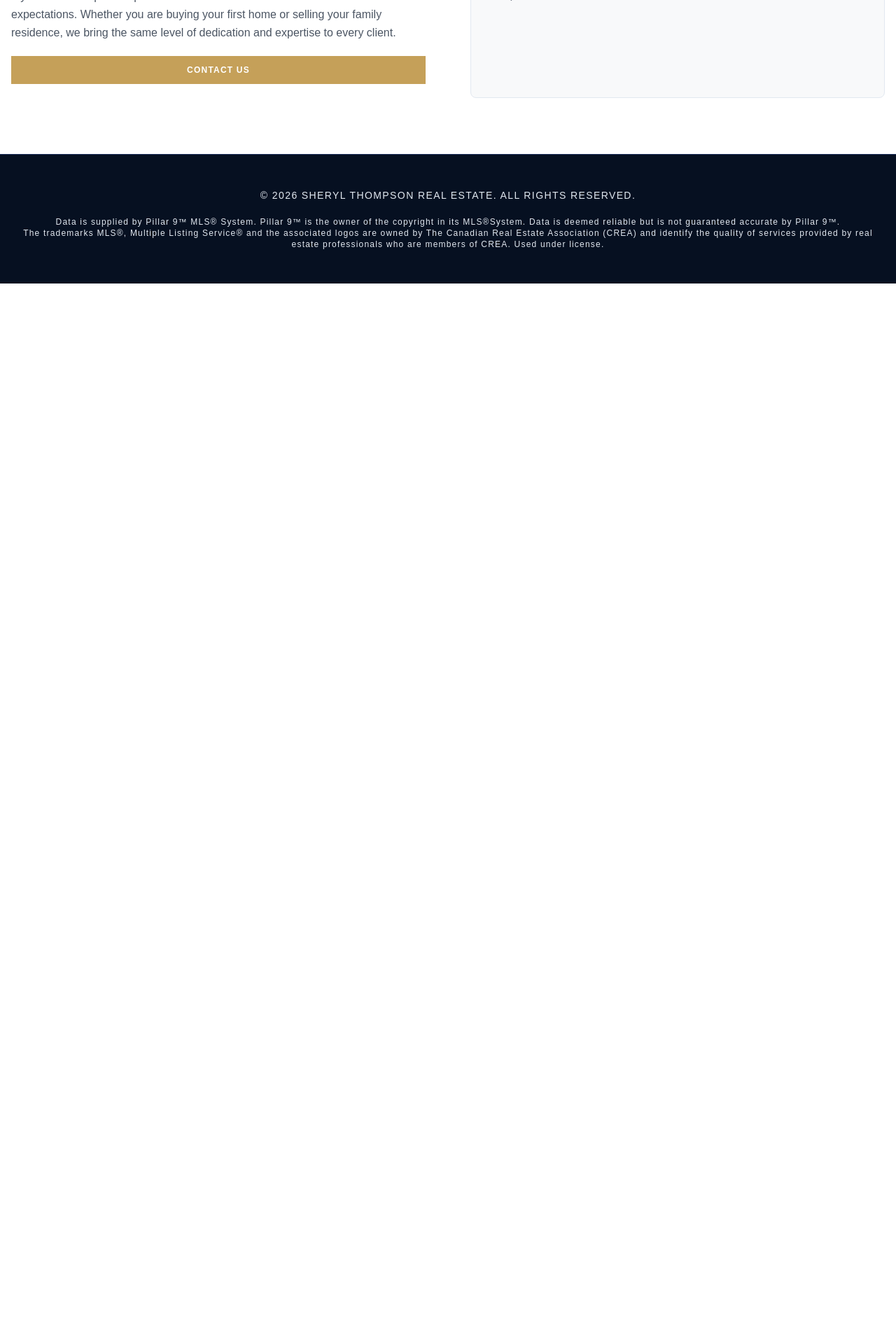
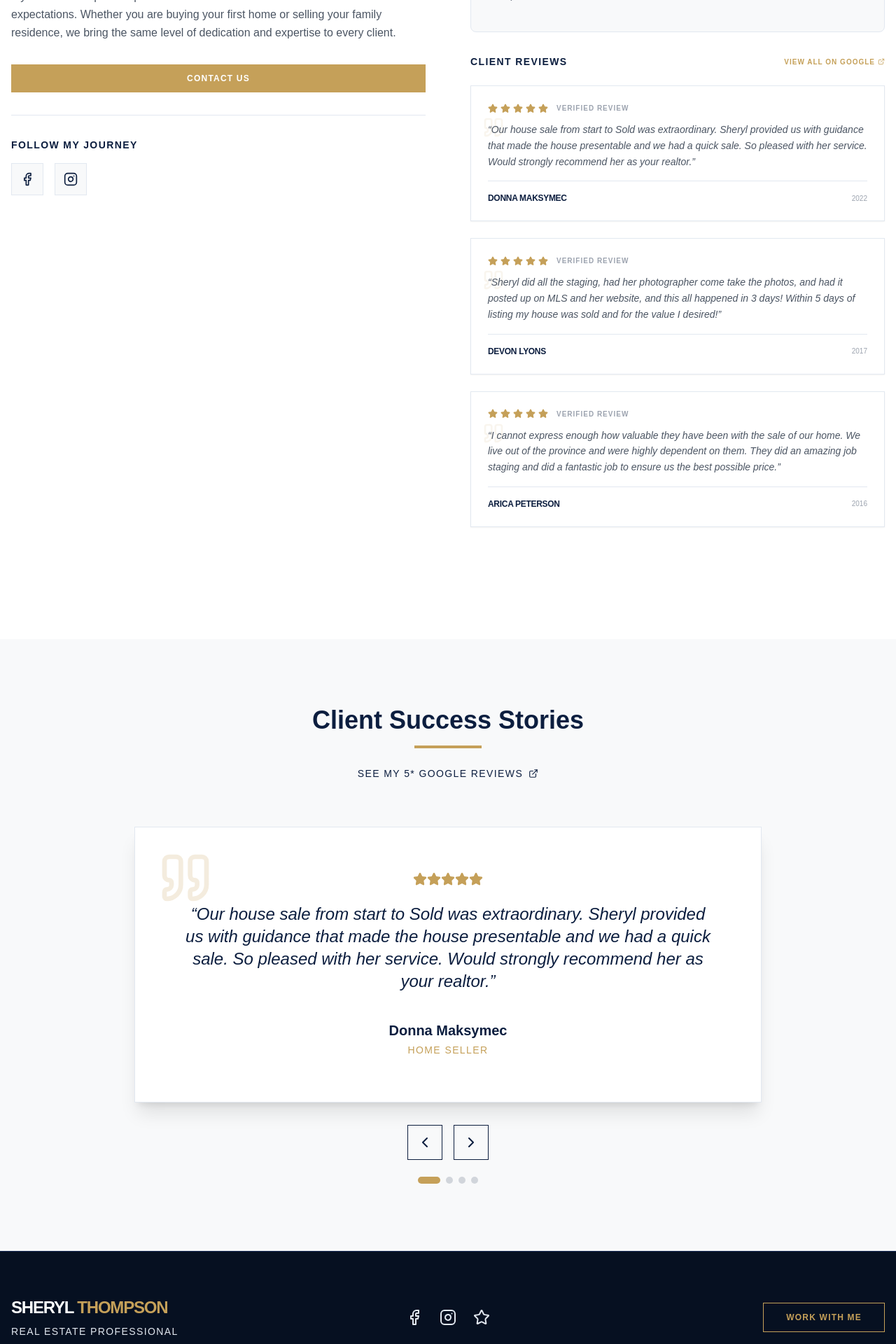
Before and after one commit to mhughes2012/real-estate, a Next.js app: page /about in a window 1280 px wide. Shown: the part 400-2320 px from the top of the page at 70% size. Before the commit the page ends 805 px from the top, so only its background shows below. Built offline with nearby package versions, Linux system fonts and the light colour scheme.

Commit message:
google reviews implemented socials implemented

```diff
--- a/package.json
+++ b/package.json
@@ -26,5 +26,11 @@
     "postcss": "^8",
     "tailwindcss": "^3.4.1",
     "typescript": "^5"
+  },
+  "allowScripts": {
+    "fsevents@2.3.3": true,
+    "sharp@0.34.5": true,
+    "sharp@0.35.3": true,
+    "unrs-resolver@1.11.1": true
   }
 }
--- a/src/app/about/page.tsx
+++ b/src/app/about/page.tsx
@@ -1,6 +1,9 @@
 import { Navbar } from '@/components/organisms/Navbar';
 import { Footer } from '@/components/organisms/Footer';
+import { TestimonialSlider } from '@/components/organisms/TestimonialSlider';
+import { GoogleReviews } from '@/components/organisms/GoogleReviews';
 import Link from "next/link";
+import { Facebook, Instagram } from '@/components/atoms/SocialIcons';
 
 export default function AboutPage() {
   return (
@@ -9,24 +12,57 @@ export default function AboutPage() {
       <div className="pt-32 pb-20 max-w-7xl mx-auto px-4">
         <h1 className="text-5xl font-bold text-navy mb-8 uppercase tracking-tighter">About <span className="text-gold">Sheryl Thompson</span></h1>
         <div className="w-24 h-1 bg-gold mb-12" />
-        <div className="grid grid-cols-1 md:grid-cols-2 gap-16">
+        <div className="grid grid-cols-1 md:grid-cols-2 gap-16 mb-20">
           <div className="prose prose-navy max-w-none">
             <p className="text-xl text-gray-600 leading-relaxed mb-6">
               With over 25 years of experience in the real estate market, Sheryl Thompson has built a reputation for excellence, integrity, and proven results.
             </p>
-            <p className="text-gray-600 leading-relaxed">
+            <p className="text-gray-600 leading-relaxed mb-8">
               My mission is to provide personalized real estate services that exceed expectations. Whether you are buying your first home or selling your family residence, we bring the same level of dedication and expertise to every client.
             </p>
-            <Link href="/contact" className="block w-full text-center bg-gold text-white py-3 my-5 font-bold uppercase tracking-widest text-xs hover:bg-gold-dark transition-colors">
-              Contact us
-            </Link>
+
+            <div className="flex flex-col sm:flex-row gap-4 mb-8">
+              <Link href="/contact" className="flex-1 text-center bg-gold text-white py-3 font-bold uppercase tracking-widest text-xs hover:bg-gold-dark transition-colors">
+                Contact us
+              </Link>
+            </div>
+
+            <div className="border-t border-white-muted pt-8">
+              <h3 className="text-navy font-bold uppercase text-sm tracking-widest mb-4">Follow My Journey</h3>
+              <div className="flex gap-4">
+                <a
+                  href="https://www.facebook.com/sherylhompson"
+                  target="_blank"
+                  rel="noopener noreferrer"
+                  className="p-3 bg-white-clean border border-white-muted text-navy hover:text-gold hover:border-gold transition-all"
+                  aria-label="Facebook"
+                >
+                  <Facebook size={20} />
+                </a>
+                <a
+                  href="https://www.instagram.com/homescalgary/"
+                  target="_blank"
+                  rel="noopener noreferrer"
+                  className="p-3 bg-white-clean border border-white-muted text-navy hover:text-gold hover:border-gold transition-all"
+                  aria-label="Instagram"
+                >
+                  <Instagram size={20} />
+                </a>
+              </div>
+            </div>
           </div>
-          <div className="bg-white-clean p-10 border border-white-muted rounded-lg">
-            <h2 className="text-2xl font-bold text-navy mb-6 uppercase tracking-tight">Our Philosophy</h2>
-            <p className="text-gray-500 italic">&#34;Exceptional service isn&#39;t defined by a price point—it&#39;s about the experience.&#34;</p>
+          <div className="flex flex-col gap-8 h-fit">
+            <div className="bg-white-clean p-10 border border-white-muted rounded-lg">
+              <h2 className="text-2xl font-bold text-navy mb-6 uppercase tracking-tight">Our Philosophy</h2>
+              <p className="text-gray-500 italic">&#34;Exceptional service isn&#39;t defined by a price point—it&#39;s about the experience.&#34;</p>
+            </div>
+            <GoogleReviews />
           </div>
         </div>
       </div>
+
+      <TestimonialSlider />
+
       <Footer />
     </main>
   );
--- /dev/null
+++ b/src/components/atoms/SocialIcons.tsx
@@ -0,0 +1,42 @@
+import React from 'react';
+
+interface IconProps {
+  size?: number;
+  className?: string;
+}
+
+export const Facebook = ({ size = 24, className = "" }: IconProps) => (
+  <svg
+    xmlns="http://www.w3.org/2000/svg"
+    width={size}
+    height={size}
+    viewBox="0 0 24 24"
+    fill="none"
+    stroke="currentColor"
+    strokeWidth="2"
+    strokeLinecap="round"
+    strokeLinejoin="round"
+    className={className}
+  >
+    <path d="M18 2h-3a5 5 0 0 0-5 5v3H7v4h3v8h4v-8h3l1-4h-4V7a1 1 0 0 1 1-1h3z" />
+  </svg>
+);
+
+export const Instagram = ({ size = 24, className = "" }: IconProps) => (
+  <svg
+    xmlns="http://www.w3.org/2000/svg"
+    width={size}
+    height={size}
+    viewBox="0 0 24 24"
+    fill="none"
+    stroke="currentColor"
+    strokeWidth="2"
+    strokeLinecap="round"
+    strokeLinejoin="round"
+    className={className}
+  >
+    <rect width="20" height="20" x="2" y="2" rx="5" ry="5" />
+    <path d="M16 11.37A4 4 0 1 1 12.63 8 4 4 0 0 1 16 11.37z" />
+    <line x1="17.5" x2="17.51" y1="6.5" y2="6.5" />
+  </svg>
+);
--- /dev/null
+++ b/src/components/molecules/GoogleReviewCard.tsx
@@ -0,0 +1,33 @@
+import React from 'react';
+import { Star, Quote } from 'lucide-react';
+
+interface GoogleReviewCardProps {
+  name: string;
+  content: string;
+  date?: string;
+}
+
+export const GoogleReviewCard = ({ name, content, date }: GoogleReviewCardProps) => {
+  return (
+    <div className="bg-white p-6 border border-white-muted shadow-sm hover:shadow-md transition-shadow">
+      <div className="flex items-center gap-1 mb-3">
+        {[...Array(5)].map((_, i) => (
+          <Star key={i} size={14} className="text-gold fill-gold" />
+        ))}
+        <span className="ml-2 text-[10px] text-gray-400 font-bold uppercase tracking-widest">Verified Review</span>
+      </div>
+
+      <div className="relative">
+        <Quote className="text-gold/10 absolute -top-2 -left-2" size={32} />
+        <p className="text-sm text-gray-600 leading-relaxed mb-4 relative z-10 italic">
+          &ldquo;{content}&rdquo;
+        </p>
+      </div>
+
+      <div className="flex justify-between items-center border-t border-white-muted pt-4">
+        <span className="font-bold text-navy text-xs uppercase tracking-tight">{name}</span>
+        {date && <span className="text-[10px] text-gray-400">{date}</span>}
+      </div>
+    </div>
+  );
+};
--- a/src/components/organisms/Footer.tsx
+++ b/src/components/organisms/Footer.tsx
@@ -1,6 +1,8 @@
 'use client';
 
 import React, { useState, useEffect } from 'react';
+import { Star } from 'lucide-react';
+import { Facebook, Instagram } from '@/components/atoms/SocialIcons';
 
 export const Footer = () => {
   const [currentYear, setCurrentYear] = useState(2026);
@@ -10,17 +12,74 @@ export const Footer = () => {
   }, []);
 
   return (
-    <footer className="bg-navy-dark text-white py-12 border-t border-navy-light mt-auto">
-      <div className="container mx-auto px-4 text-center">
-        <p className="text-white-muted text-sm tracking-widest uppercase">
+    <footer className="bg-navy-dark text-white py-16 border-t border-navy-light mt-auto">
+      <div className="container mx-auto px-4">
+        <div className="grid grid-cols-1 md:grid-cols-3 gap-12 mb-12 items-center text-center md:text-left">
+          {/* Logo/Name */}
+          <div>
+            <div className="text-2xl font-bold tracking-tighter uppercase mb-2">
+              Sheryl <span className="text-gold">Thompson</span>
+            </div>
+            <p className="text-white-muted text-sm uppercase tracking-widest">
+              Real Estate Professional
+            </p>
+          </div>
+
+          {/* Social Links */}
+          <div className="flex justify-center gap-6">
+            <a
+              href="https://www.facebook.com/sherylhompson"
+              target="_blank"
+              rel="noopener noreferrer"
+              className="text-white-muted hover:text-gold transition-colors"
+              aria-label="Facebook"
+            >
+              <Facebook size={24} />
+            </a>
+            <a
+              href="https://www.instagram.com/homescalgary/"
+              target="_blank"
+              rel="noopener noreferrer"
+              className="text-white-muted hover:text-gold transition-colors"
+              aria-label="Instagram"
+            >
+              <Instagram size={24} />
+            </a>
+            <a
+              href="https://www.google.com/search?q=sheryl+thompson+realtor+calgary&oq=sheryl+thompson+realtor+calgary&gs_lcrp=EgZjaHJvbWUyBggAEEUYOTIGCAEQRRg8MgYIAhBFGDzSAQc3MjNqMGo0qAIAsAIB&sourceid=chrome&ie=UTF-8&zx=1781557320885#lrd=0x53716f2e94674701:0x4947ef12fe369366,1,,,,"
+              target="_blank"
+              rel="noopener noreferrer"
+              className="text-white-muted hover:text-gold transition-colors"
+              aria-label="Google Reviews"
+            >
+              <Star size={24} />
+            </a>
+          </div>
+
+          {/* Contact CTA */}
+          <div className="text-center md:text-right">
+            <a
+              href="/contact"
+              className="inline-block border border-gold text-gold hover:bg-gold hover:text-white px-8 py-3 text-xs font-bold uppercase tracking-widest transition-all"
+            >
+              Work With Me
+            </a>
+          </div>
+        </div>
+
+        <div className="border-t border-navy-light pt-12 text-center">
+          <p className="text-white-muted text-xs tracking-widest uppercase mb-6">
             © {currentYear} Sheryl Thompson Real Estate. All rights reserved.
           </p>
-        <p className="text-white-muted text-xs tracking-widest pt-5">
+          <div className="space-y-4 max-w-4xl mx-auto">
+            <p className="text-white-muted text-[10px] leading-relaxed tracking-wider opacity-60">
               Data is supplied by Pillar 9™ MLS® System. Pillar 9™ is the owner of the copyright in its MLS®System. Data is deemed reliable but is not guaranteed accurate by Pillar 9™.
             </p>
-        <p className="text-white-muted text-xs tracking-widest">
+            <p className="text-white-muted text-[10px] leading-relaxed tracking-wider opacity-60">
               The trademarks MLS®, Multiple Listing Service® and the associated logos are owned by The Canadian Real Estate Association (CREA) and identify the quality of services provided by real estate professionals who are members of CREA. Used under license.
             </p>
+          </div>
+        </div>
       </div>
     </footer>
   );
--- /dev/null
+++ b/src/components/organisms/GoogleReviews.tsx
@@ -0,0 +1,45 @@
+import React from 'react';
+import { GoogleReviewCard } from '../molecules/GoogleReviewCard';
+import { ExternalLink } from 'lucide-react';
+
+const REVIEWS = [
+  {
+    name: 'Donna Maksymec',
+    content: 'Our house sale from start to Sold was extraordinary. Sheryl provided us with guidance that made the house presentable and we had a quick sale. So pleased with her service. Would strongly recommend her as your realtor.',
+    date: '2022'
+  },
+  {
+    name: 'Devon Lyons',
+    content: 'Sheryl did all the staging, had her photographer come take the photos, and had it posted up on MLS and her website, and this all happened in 3 days! Within 5 days of listing my house was sold and for the value I desired!',
+    date: '2017'
+  },
+  {
+    name: 'Arica Peterson',
+    content: 'I cannot express enough how valuable they have been with the sale of our home. We live out of the province and were highly dependent on them. They did an amazing job staging and did a fantastic job to ensure us the best possible price.',
+    date: '2016'
+  }
+];
+
+export const GoogleReviews = () => {
+  return (
+    <div className="space-y-6">
+      <div className="flex items-center justify-between mb-4">
+        <h3 className="text-navy font-bold uppercase text-sm tracking-widest">Client Reviews</h3>
+        <a
+          href="https://www.google.com/maps/place/Sheryl+Thompson,+Calgary+Realtor/@51.103668,-114.1657508,601m/data=!3m2!1e3!4b1!4m6!3m5!1s0x53716f2e94674701:0x4947ef12fe369366!8m2!3d51.103668!4d-114.1657508!16s%2Fg%2F11b7rxl9t_?entry=ttu"
+          target="_blank"
+          rel="noopener noreferrer"
+          className="text-gold hover:text-navy transition-colors text-[10px] font-bold uppercase tracking-widest flex items-center gap-1"
+        >
+          View all on Google <ExternalLink size={10} />
+        </a>
+      </div>
+
+      <div className="grid grid-cols-1 gap-6">
+        {REVIEWS.map((review, index) => (
+          <GoogleReviewCard key={index} {...review} />
+        ))}
+      </div>
+    </div>
+  );
+};
--- a/src/components/organisms/TestimonialSlider.tsx
+++ b/src/components/organisms/TestimonialSlider.tsx
@@ -6,23 +6,30 @@ import { Quote, ChevronLeft, ChevronRight, Star, ExternalLink } from 'lucide-rea
 const TESTIMONIALS = [
   {
     id: 1,
-    name: 'Devon Lyons',
-    role: 'Home Buyer',
-    content: 'When it came to selling my house this spring, I knew I wanted it sold quickly, and I wanted it sold at top value. I called Sheryl on Wednesday to chat about my situation and she was very prompt about coming right over to help us get started. From there, Sheryl just took over. Sheryl did all the staging, had her photographer come take the photos, and had it posted up on MLS and her website, and this all happened in 3 days in time for 2 open houses that upcoming weekend! The photos taken of the house when they made it onto MLS made me envious of my house, and sure enough, within 5 days of listing my house was sold and for the value I desired! I would highly recommend Sheryl for anybody looking to buy or sell their home.',
+    name: 'Donna Maksymec',
+    role: 'Home Seller',
+    content: 'Our house sale from start to Sold was extraordinary. Sheryl provided us with guidance that made the house presentable and we had a quick sale. So pleased with her service. Would strongly recommend her as your realtor.',
     rating: 5,
   },
   {
     id: 2,
-    name: 'John Plumtree',
-    role: 'Home Buyer',
-    content: 'How do you sell your home during one of the worst economic times in Alberta and (in) the middle of winter? You hire Sheryl Thompson, the best real estate agent around! With Sheryl’s personality and decorating finesse, you can’t go wrong. (The) professional photos taken, as well as the staging by Sheryl, made a huge impact to our listing. Thanks for your hard work and help along the way.',
+    name: 'Devon Lyons',
+    role: 'Home Seller',
+    content: 'When it came to selling my house this spring, I knew I wanted it sold quickly, and I wanted it sold at top value. I called Sheryl on Wednesday to chat about my situation and she was very prompt about coming right over to help us get started. From there, Sheryl just took over. Sheryl did all the staging, had her photographer come take the photos, and had it posted up on MLS and her website, and this all happened in 3 days! Sure enough, within 5 days of listing my house was sold and for the value I desired!',
     rating: 5,
   },
   {
     id: 3,
+    name: 'John Plumtree',
+    role: 'Home Seller',
+    content: 'How do you sell your home during one of the worst economic times in Alberta and (in) the middle of winter? You hire Sheryl Thompson, the best real estate agent around! With Sheryl’s personality and decorating finesse, you can’t go wrong. (The) professional photos taken, as well as the staging by Sheryl, made a huge impact to our listing.',
+    rating: 5,
+  },
+  {
+    id: 4,
     name: 'Mary Becker',
     role: 'Home Buyer',
-    content: 'With Sheryl\'s help, I was able to sell my house right away. She was excellent at explaining the procedures and helping me get through the sell with little stress. She also helped me find the condo I now love. She listened and let me view a number of places until I found the right one, and she explained the procedures with the purchase of my new place. She is very professional and knowledgeable. A great agent to have on your side when buying and selling real estate.',
+    content: 'With Sheryl\'s help, I was able to sell my house right away. She was excellent at explaining the procedures and helping me get through the sell with little stress. She also helped me find the condo I now love. She listened and let me view a number of places until I found the right one. She is very professional and knowledgeable.',
     rating: 5,
   },
 ];
@@ -45,7 +52,7 @@ export const TestimonialSlider = () => {
           <h2 className="text-4xl font-bold text-navy mb-4">Client Success Stories</h2>
           <div className="w-24 h-1 bg-gold mx-auto mb-6" />
           <a
-            href="https://www.google.com/search?q=sheryl+thompson+realtor+calgary&oq=sheryl+thompson+realtor+calgary&gs_lcrp=EgZjaHJvbWUyBggAEEUYOTIGCAEQRRg8MgYIAhBFGDzSAQc3MjNqMGo0qAIAsAIB&sourceid=chrome&ie=UTF-8&zx=1781557320885#lrd=0x53716f2e94674701:0x4947ef12fe369366,1,,,,"
+            href="https://www.google.com/maps/place/Sheryl+Thompson,+Calgary+Realtor/@51.103668,-114.1657508,601m/data=!3m2!1e3!4b1!4m6!3m5!1s0x53716f2e94674701:0x4947ef12fe369366!8m2!3d51.103668!4d-114.1657508!16s%2Fg%2F11b7rxl9t_?entry=ttu"
             target="_blank"
             rel="noopener noreferrer"
             className="inline-flex items-center gap-2 text-navy hover:text-gold transition-colors duration-300 text-sm font-medium uppercase tracking-widest"
```
Also changed, not shown: src/app/contact/page.tsx (+26 -2 lines). Lines whose indentation alone changed are shown as unchanged.
